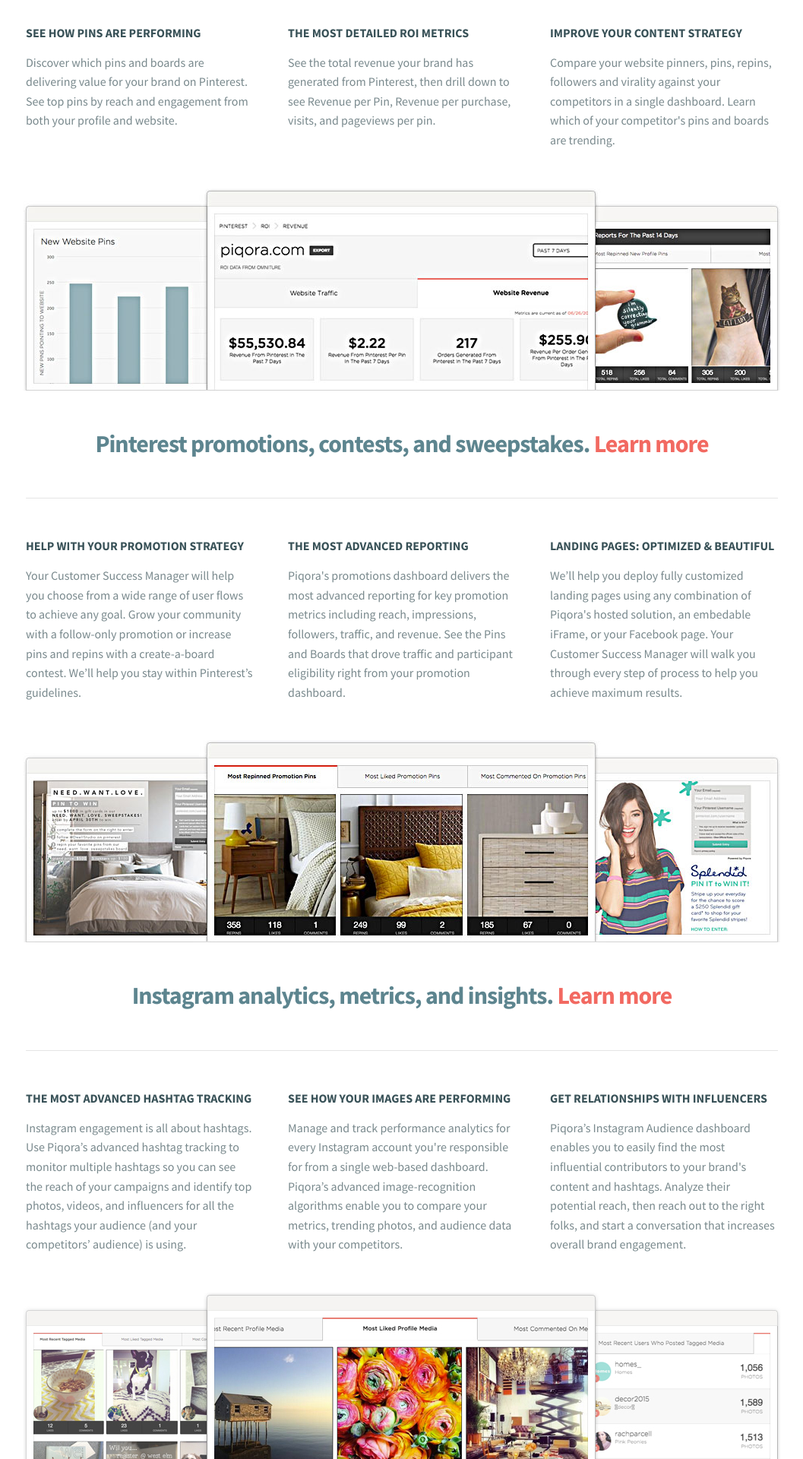
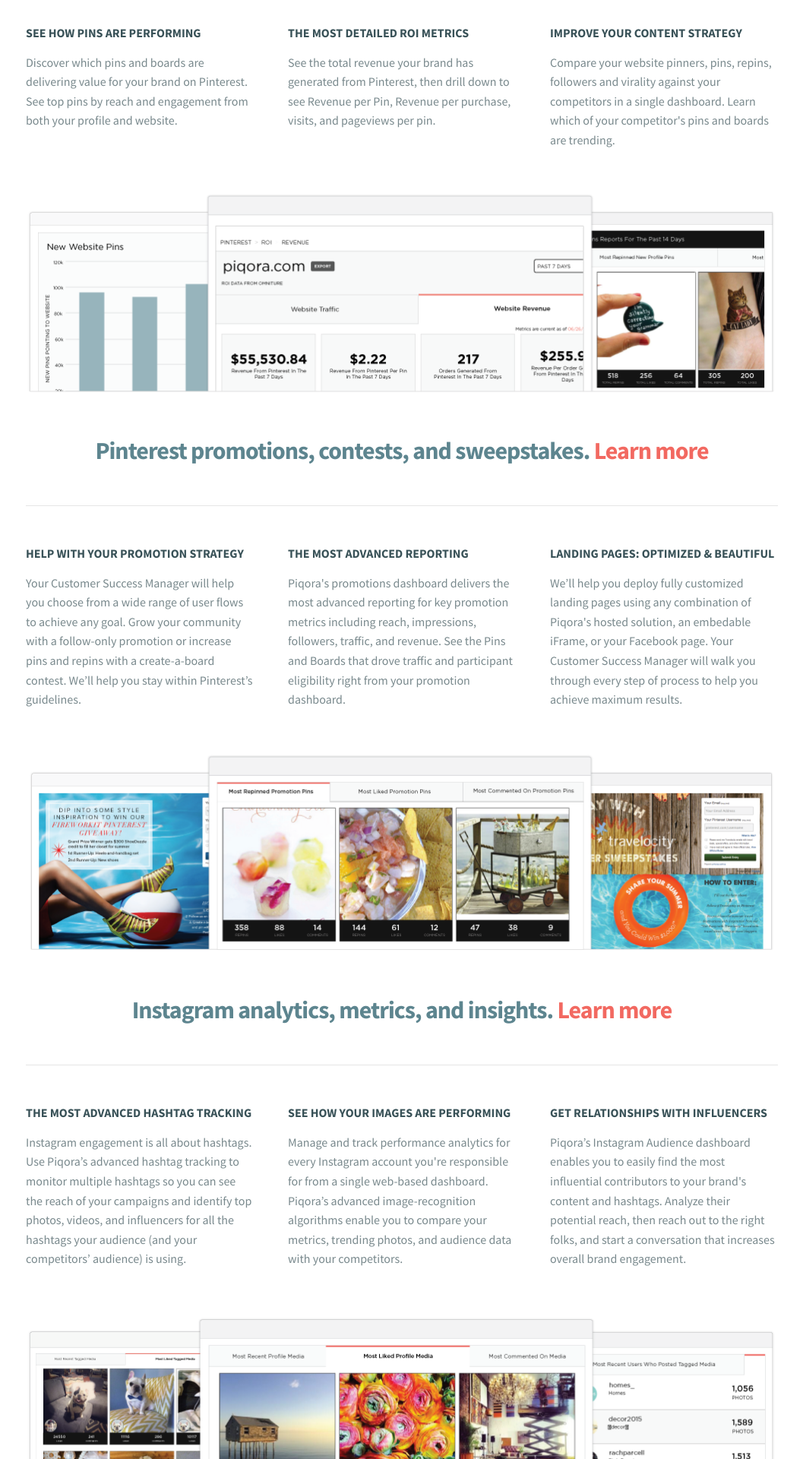
Before and after one commit to piqmarketing/piqmarketing.github.io, a Jekyll site: the page built from index.html, in a window 1280 px wide. Shown: the part 3610-5530 px from the top of the page at 76% size, without its empty margins (111-1168 px from the left). Built offline with Jekyll 4.4.1, drawn with Linux system fonts in a browser that asks for light colours; nearby versions of some CDN libraries.

Commit message:
Updated homepage images

```diff
--- a/index.html
+++ b/index.html
@@ -321,7 +321,7 @@
                 <p>Compare your website pinners, pins, repins, followers and virality against your competitors in a single dashboard. Learn which of your competitor's pins and boards are trending.</p>
             </li>
         </ul>
-        <img src="/media/img/feature-overview-pinterest-analytics.jpg" class="overview-image" alt="" />
+        <img src="/media/img/feature-overview-pinterest-analytics.png" class="overview-image" alt="" />
     </div>
 </div>
 <div class="feature-overview">
@@ -343,7 +343,7 @@
                 <p>We’ll help you deploy fully customized landing pages using any combination of Piqora's hosted solution, an embedable iFrame, or your Facebook page. Your Customer Success Manager will walk you through every step of process to help you achieve maximum results.</p>
             </li>
         </ul>
-        <img src="/media/img/feature-overview-pinterest-promotions.jpg" class="overview-image" alt="" />
+        <img src="/media/img/feature-overview-pinterest-promotions.png" class="overview-image" alt="" />
     </div>
 </div>
 <div class="feature-overview">
@@ -365,7 +365,7 @@
                 <p>Piqora’s Instagram Audience dashboard enables you to easily find the most influential contributors to your brand's content and hashtags. Analyze their potential reach, then reach out to the right folks, and start a conversation that increases overall brand engagement.</p>
             </li>
         </ul>
-        <img src="/media/img/feature-overview-instagram-analytics.jpg" class="overview-image" alt="" />
+        <img src="/media/img/feature-overview-instagram-analytics.png" class="overview-image" alt="" />
     </div>
 </div>
 <div class="feature-overview">
@@ -387,7 +387,7 @@
                 <p>Tell authentic visual stories, using photos submitted by your Instagram community that feature your brand's products, aesthetic and values. Piqora's Foto Gallery product enables you to select and publish the best user created Instagram photos.</p>
             </li>
         </ul>
-        <img src="/media/img/feature-overview-instagram-promotions.jpg" class="overview-image align-bottom" alt="" />
+        <img src="/media/img/feature-overview-instagram-promotions.png" class="overview-image align-bottom" alt="" />
     </div>
 </div>
 
```
Also changed, not shown: codekit-config.json, media/img/feature-overview-instagram-analytics.jpg (deleted), media/img/feature-overview-instagram-analytics.png (added), media/img/feature-overview-instagram-promotions.jpg (deleted), media/img/feature-overview-instagram-promotions.png (added), media/img/feature-overview-pinterest-analytics.jpg (deleted), media/img/feature-overview-pinterest-analytics.png (added), media/img/feature-overview-pinterest-promotions.jpg (deleted), media/img/feature-overview-pinterest-promotions.png (added), 3 other files.
